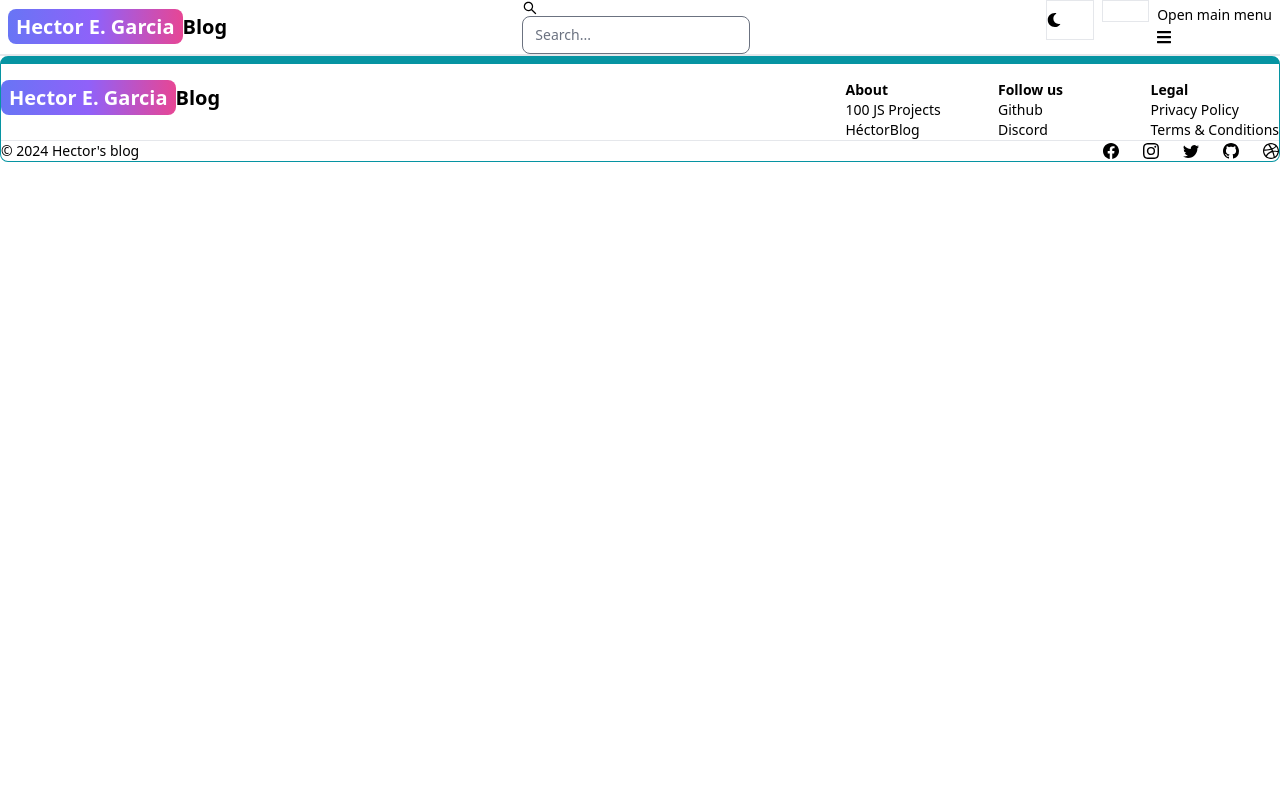
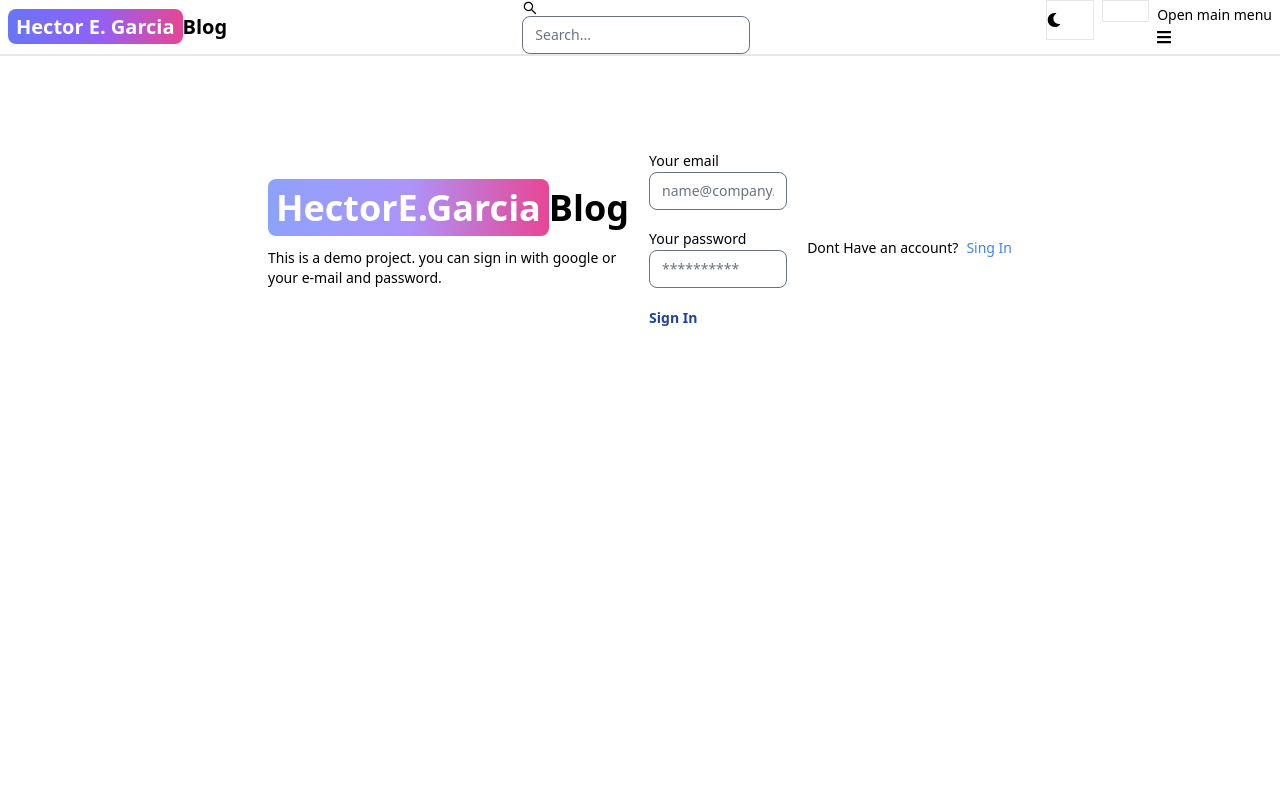
Before and after one commit to hegarciagg/Mern-blogHector, a React (Vite) app in the folder client/: page /signIn in a window 1280 px wide. Shown: the top 800 px of the page. Built offline with nearby package versions, Linux system fonts and the light colour scheme.

Commit message:
Complete signin page functionality

```diff
--- a/client/src/App.jsx
+++ b/client/src/App.jsx
@@ -16,7 +16,7 @@
         <Route path="/" element={<Home />} />
         <Route path="/about" element={<About />} />
         <Route path="/dashboard" element={<Dashboard />} />
-        <Route path="/sign-in" element={<Signin />} />
+        <Route path="/signIn" element={<Signin />} />
         <Route path="/signUp" element={<SingUp />} />
         <Route path="/projects" element={<Projects />} />
       </Routes>
--- a/client/src/pages/Signin.jsx
+++ b/client/src/pages/Signin.jsx
@@ -1,3 +1,108 @@
-export default function Signin() {
-  return <div>Signin</div>;
+import { Alert, Label, TextInput, Spinner, Button } from "flowbite-react";
+import { useState } from "react";
+import { Link, useNavigate } from "react-router-dom";
+
+export default function SignIn() {
+  const [formData, setFormData] = useState({});
+  const [errorMessage, setErrorMessaje] = useState(null);
+  const [loading, setLoading] = useState(false);
+  const navigate = useNavigate();
+  const handleChange = (e) => {
+    setFormData({ ...formData, [e.target.id]: e.target.value.trim() });
+  };
+
+  const handleSubmit = async (e) => {
+    e.preventDefault();
+    if (!formData.password || !formData.email) {
+      return setErrorMessaje("Please fill out the fields");
+    }
+    try {
+      setLoading(true);
+      setErrorMessaje(null);
+      const res = await fetch("/api/auth/signin", {
+        method: "POST",
+        headers: { "Content-Type": "application/json" },
+        body: JSON.stringify(formData),
+      });
+      const data = await res.json();
+      if (data.success === false) {
+        return setErrorMessaje(data.message);
+      }
+      setLoading(false);
+      if (res.ok) {
+        navigate("/");
+      }
+    } catch (error) {
+      setErrorMessaje(error.message);
+      setLoading(false);
+    }
+  };
+  return (
+    <div className="min-h-screen mt-20">
+      <div className="flex p-3 max-w-3xl mx-auto flex-col md:flex-row md:items-center gap-5">
+        {/*Izquierda*/}
+        <div className="flex-1">
+          <Link to="/" className=" font-bold dark:text-white text-4xl">
+            <span className="px-2 py-1 bg-gradient-to-r from-indigo-400 via-purple-400 to-pink-500 rounded-lg text-white">
+              HectorE.Garcia
+            </span>
+            Blog
+          </Link>
+          <p className="text-sm mt-5">
+            This is a demo project. you can sign in with google or your e-mail
+            and password.
+          </p>
+        </div>
+        {/*Derecha*/}
+        <div className="flex-1">
+          <form className="flex flex-col gap-4 " onSubmit={handleSubmit}>
+            <div>
+              <Label value="Your email" />
+              <TextInput
+                type="email"
+                placeholder="name@company.com"
+                id="email"
+                onChange={handleChange}
+              />
+            </div>
+            <div>
+              <Label value="Your password" />
+              <TextInput
+                type="password"
+                placeholder="**********"
+                id="password"
+                onChange={handleChange}
+              />
+            </div>
+            <Button
+              gradientDuoTone="purpleToPink"
+              className="mt-1 text-4xl font-bold bg-blend-color-burn text-blue-800"
+              type="submit"
+              disabled={loading}
+            >
+              {loading ? (
+                <>
+                  <Spinner size="sm" />
+                  <span className="pl-3">Loading...</span>
+                </>
+              ) : (
+                "Sign In"
+              )}
+            </Button>
+          </form>
+        </div>
+        <div className="flex gap-2 text-sm mt-5">
+          <span>Dont Have an account?</span>
+          <Link to="/singup" className="text-blue-500">
+            Sing In
+          </Link>
+        </div>
+        {errorMessage && (
+          <Alert className="mt-5" color="failure">
+            {errorMessage}
+          </Alert>
+        )}
+      </div>
+    </div>
+  );
 }
```
Also changed, not shown: 1 other file (tests, documents, lock files or other folders).
